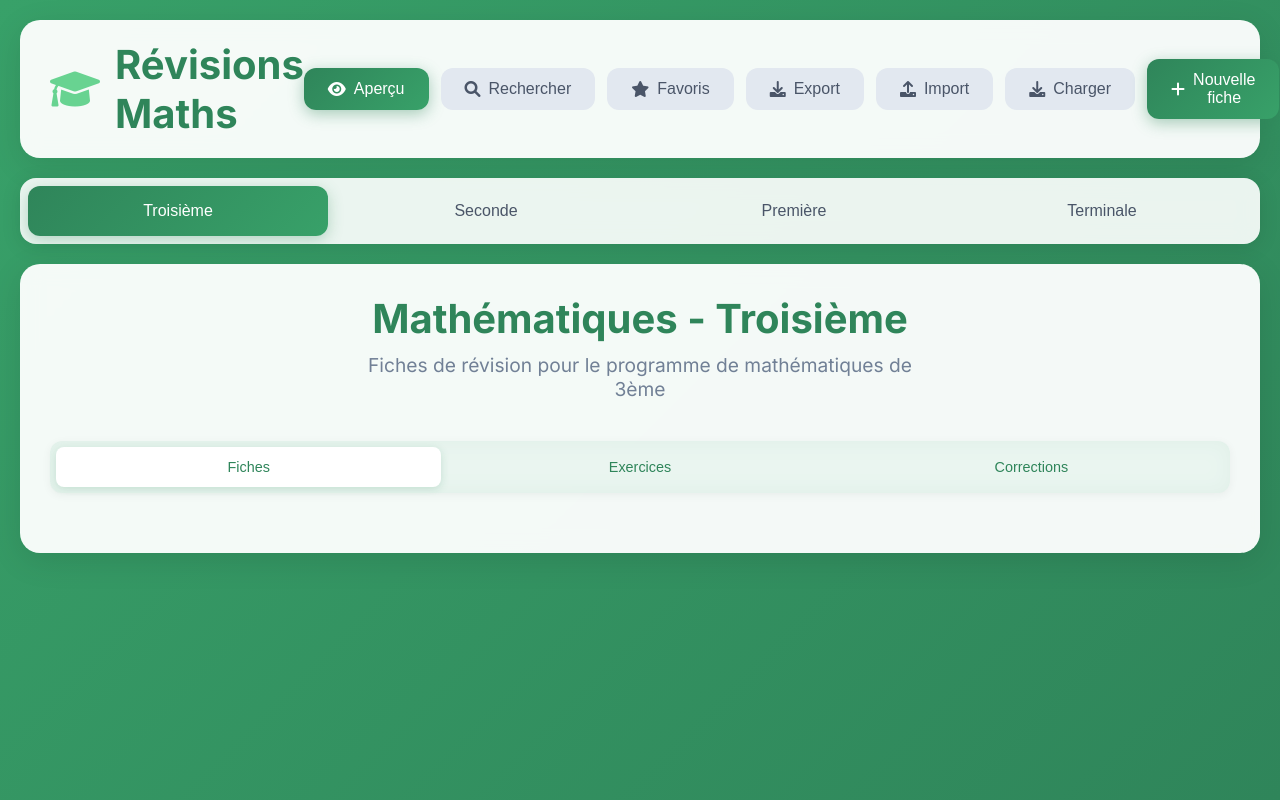
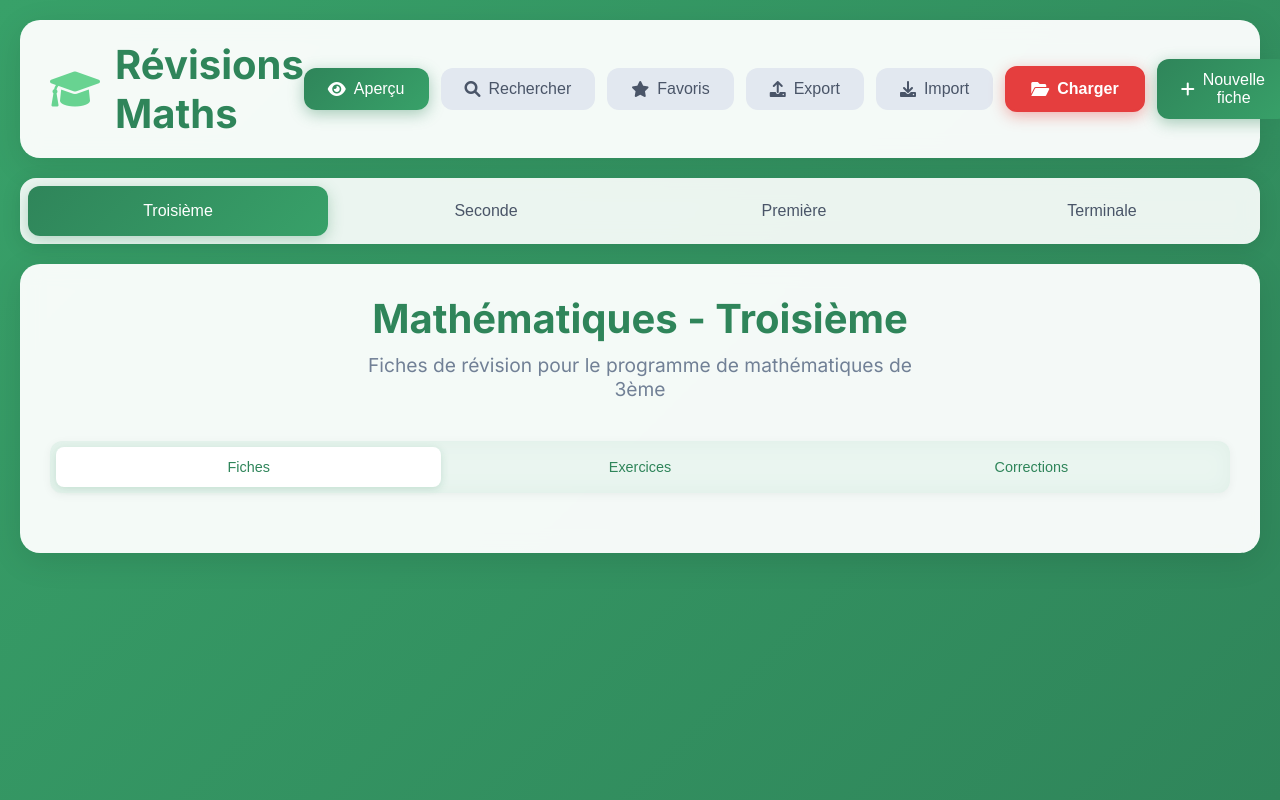
Before and after one commit to TissotPA/Maths, a plain HTML site: page index.html in a window 1280 px wide. Drawn offline with nearby package versions, Linux system fonts and the light colour scheme.

Commit message:
Add files via upload

```diff
--- a/index.html
+++ b/index.html
@@ -44,13 +44,13 @@
                         <i class="fas fa-star"></i> Favoris
                     </button>
                     <button class="btn btn-secondary" id="exportBtn" title="Exporter les fiches">
-                        <i class="fas fa-download"></i> Export
+                        <i class="fas fa-upload"></i> Export
                     </button>
                     <button class="btn btn-secondary" id="importBtn" title="Importer des fiches">
-                        <i class="fas fa-upload"></i> Import
+                        <i class="fas fa-download"></i> Import
                     </button>
-                    <button class="btn btn-secondary" id="loadBtn" title="Charger les fiches par défaut">
-                        <i class="fas fa-download"></i> Charger
+                    <button class="btn btn-danger" id="loadBtn" title="Charger les fiches par défaut">
+                        <i class="fas fa-folder-open"></i> Charger
                     </button>
                     <button class="btn btn-primary" id="addNoteBtn">
                         <i class="fas fa-plus"></i> Nouvelle fiche
--- a/styles.css
+++ b/styles.css
@@ -94,6 +94,19 @@ body {
 .btn-secondary:hover {
     background: #cbd5e0;
     transform: translateY(-1px);
+}
+
+.btn-danger {
+    background: linear-gradient(135deg, #e53e3e, #f56565);
+    color: white;
+    box-shadow: 0 4px 15px rgba(229, 62, 62, 0.4);
+    font-weight: 600;
+}
+
+.btn-danger:hover {
+    transform: translateY(-2px);
+    box-shadow: 0 6px 20px rgba(229, 62, 62, 0.6);
+    background: linear-gradient(135deg, #c53030, #e53e3e);
 }
 
 /* Navigation principale */
```
